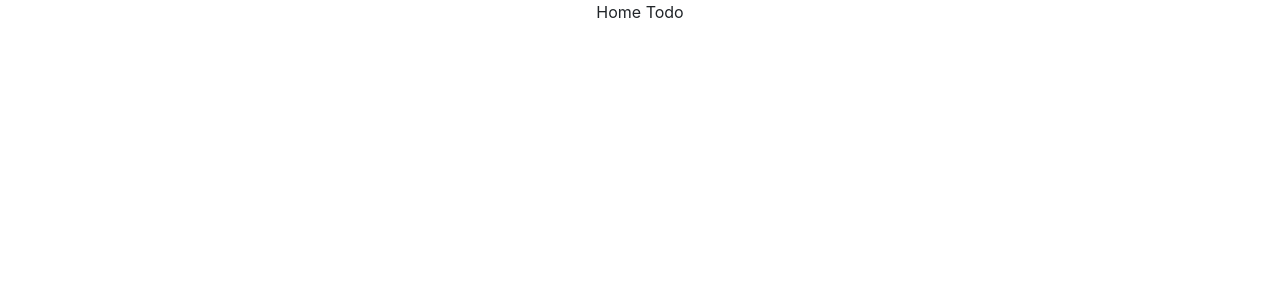
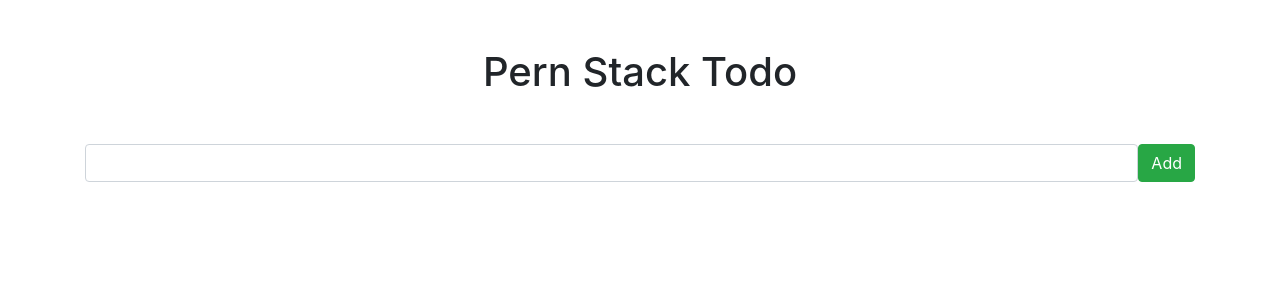
Before and after one commit to demola07/PERN-TODO, a React (Create React App) app in the folder client/: page / in a window 1280 px wide. Shown: the top 300 px of the page. Built offline with nearby package versions, Linux system fonts and the light colour scheme.

Commit message:
created inputtodo component to add todos

```diff
--- a/client/src/App.js
+++ b/client/src/App.js
@@ -2,9 +2,16 @@
 import './App.css';
 
 //components
+import InputTodo from './components/InputTodo';
 
 function App() {
-  return <div className='App'>Home Todo</div>;
+  return (
+    <>
+      <div className='container'>
+        <InputTodo />
+      </div>
+    </>
+  );
 }
 
 export default App;
--- a/client/src/components/InputTodo.js
+++ b/client/src/components/InputTodo.js
@@ -1,7 +1,39 @@
-import React from 'react';
+import React, { useState } from 'react';
 
 const InputTodo = () => {
-  return <h1>Input todo</h1>;
+  const [description, setDescription] = useState('');
+
+  const onSubmitForm = async event => {
+    event.preventDefault();
+
+    try {
+      const body = { description };
+      const response = await fetch('http://localhost:5000/todos', {
+        method: 'POST',
+        headers: { 'Content-Type': 'application/json' },
+        body: JSON.stringify(body)
+      });
+      console.log(response);
+    } catch (err) {
+      console.log(err.message);
+    }
+  };
+
+  return (
+    <>
+      <h1 className='text-center mt-5'>Pern Stack Todo</h1>
+
+      <form className='d-flex mt-5' onSubmit={onSubmitForm}>
+        <input
+          type='text'
+          className='form-control'
+          value={description}
+          onChange={e => setDescription(e.target.value)}
+        />
+        <button className='btn btn-success'>Add</button>
+      </form>
+    </>
+  );
 };
 
 export default InputTodo;
```
